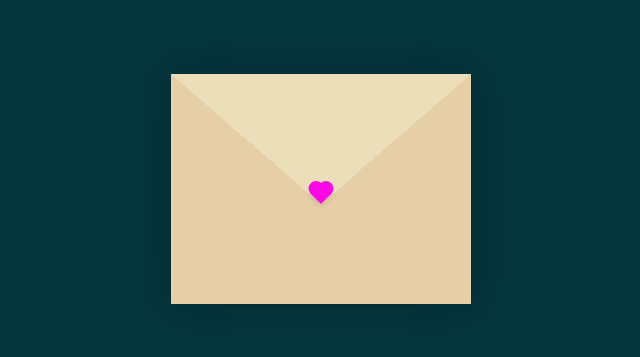
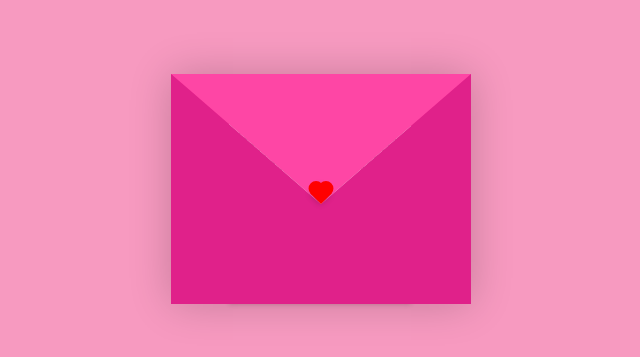
Before and after one commit to ikee0403/Ikee0403, a plain HTML site: page index.html in a window 1280 px wide. Shown: the part 211-568 px from the top of the page, without its empty margins (319-959 px from the left). Drawn offline with Linux system fonts and the light colour scheme.

Commit message:
style.css

```diff
--- a/style.css
+++ b/style.css
@@ -1,12 +1,12 @@
 :root{
   --primary: #fff;
-  --bg-color: rgb(5, 53, 61);
-  --bg-envelope-color: #f5edd1;
-  --envelope-tab: #ecdeb8;
-  --envelope-cover: #e6cfa7;
+  --bg-color: #f79ac0;
+  --bg-envelope-color: #fd389e;
+  --envelope-tab: #fe46a5;
+  --envelope-cover: #e0218a;
   --shadow-color: rgba(0, 0, 0, 0.2);
   --txt-color: #444;
-  --heart-color: rgb(252, 8, 231);
+  --heart-color: rgb(255, 0, 0, 1.0);
 }
 body{
   margin: 0;
```
